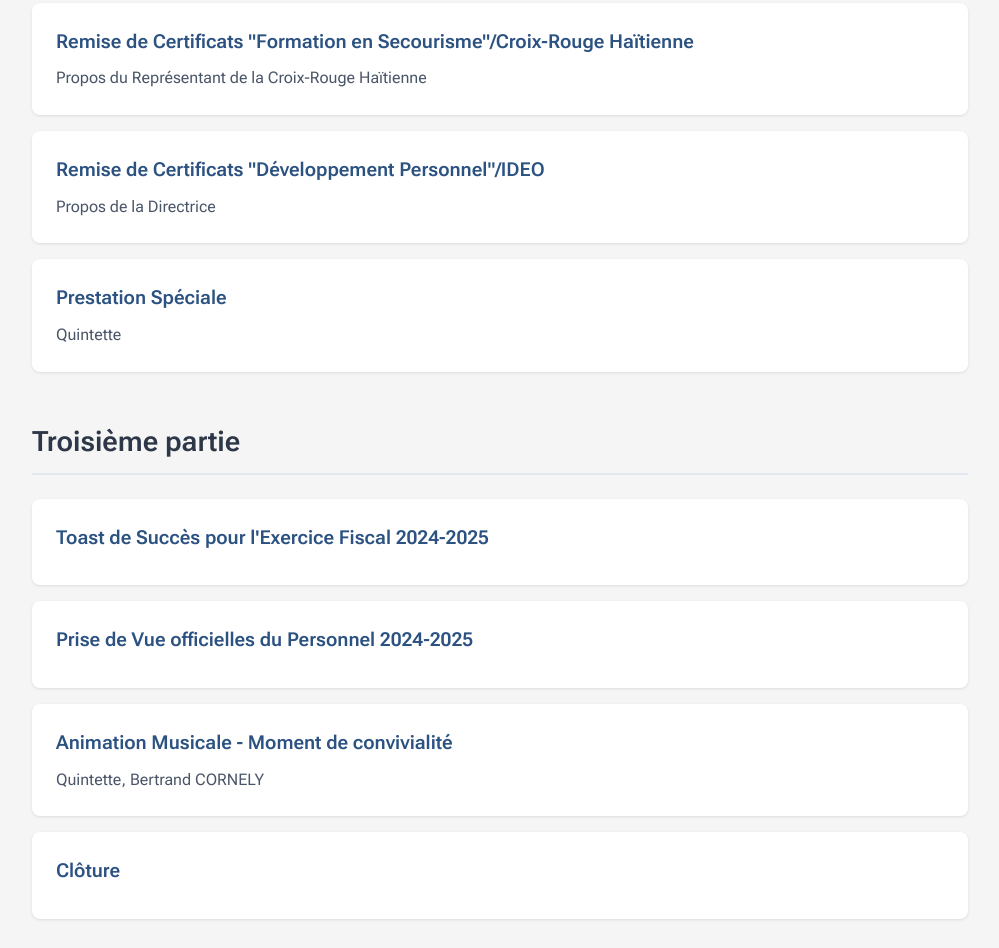
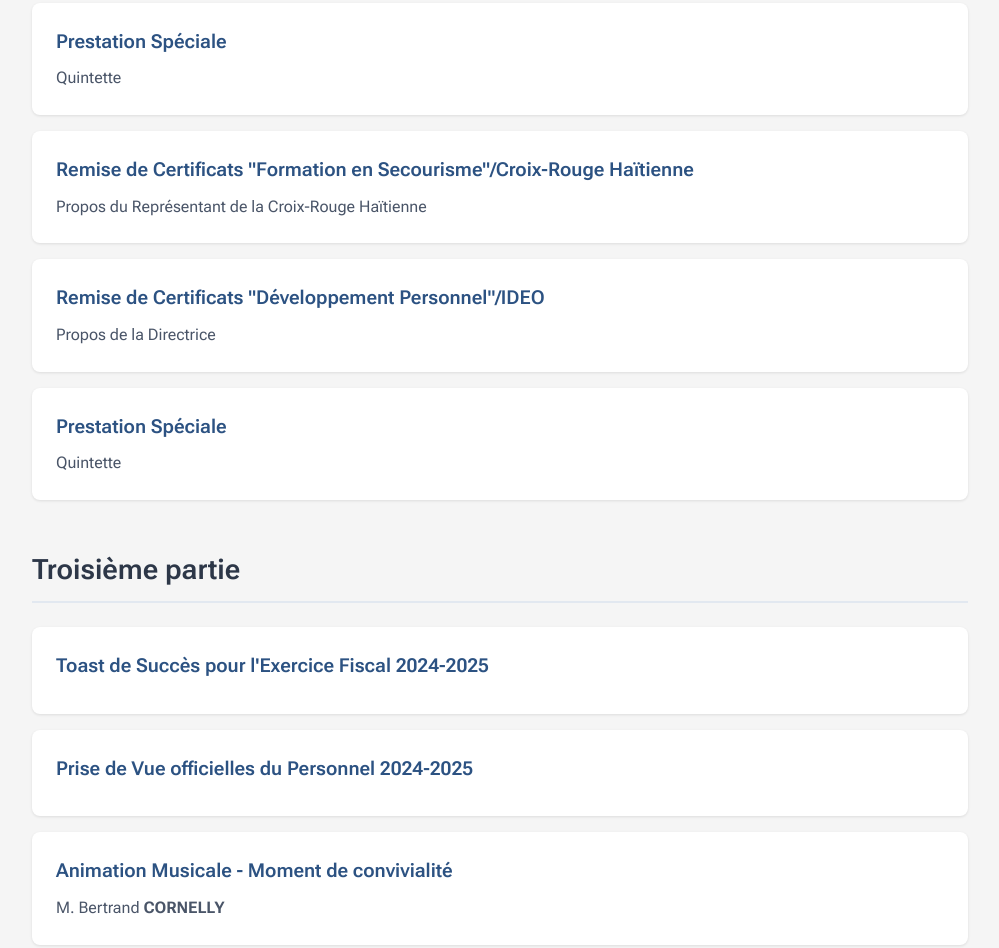
Before and after one commit to Jeankemy74/weddingprogram, a plain HTML site: page index.html in a window 1280 px wide. Shown: the part 2215-3163 px from the top of the page, without its empty margins (140-1139 px from the left). Drawn offline with Linux system fonts and the light colour scheme.

Commit message:
Update index.html

```diff
--- a/index.html
+++ b/index.html
@@ -282,6 +282,11 @@
             </div>
 
             <div class="program-item">
+                <h3>Prestation Spéciale</h3>
+                <p>Quintette</p>
+            </div>
+
+            <div class="program-item">
                 <h3>Remise de Certificats "Formation en Secourisme"/Croix-Rouge Haïtienne</h3>
                 <p>Propos du Représentant de la Croix-Rouge Haïtienne</p>
             </div>
@@ -308,7 +313,7 @@
 
             <div class="program-item">
                 <h3>Animation Musicale - Moment de convivialité</h3>
-                <p>Quintette, Bertrand CORNELY</p>
+                <p>M. Bertrand <span class="signature">CORNELLY</span></p>
             </div>
 
             <div class="program-item">
```
